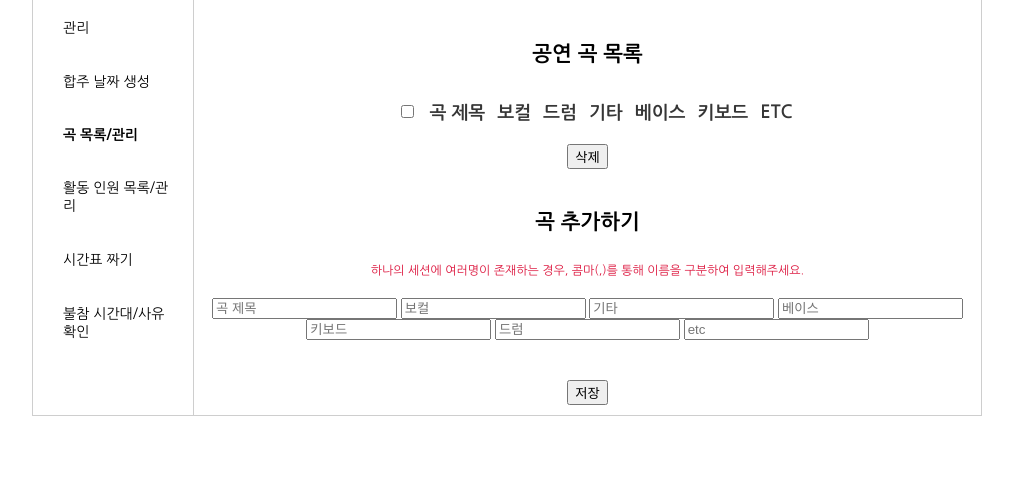
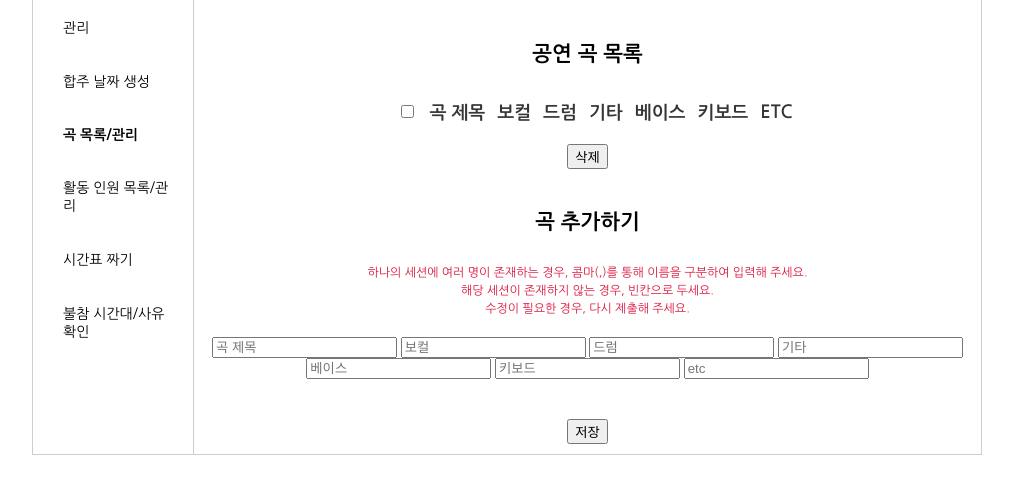
Before and after one commit to john8707/banhyang-web2, a Django app: template banhyang/practice/templates/song_list.html in a window 1280 px wide. Shown: the part 189-683 px from the top of the page, without its empty margins (133-1146 px from the left). Run offline with Django 3.2, Linux system fonts and the light colour scheme; the template is opened without the code that fills it: values that come from a table or form of the project are taken from there, others are empty; parts of the project's set-up code (start-up, migrations or seed data) failed here and were passed over.

Commit message:
FEAT 곡 목록에서 세션 수정 기능

```diff
--- a/banhyang/practice/forms.py
+++ b/banhyang/practice/forms.py
@@ -55,20 +55,16 @@ class SongSessionField(forms.CharField):
 class SongAddForm(forms.Form):
     song_name = forms.CharField(required=True, widget=forms.TextInput(attrs={'placeholder' : '곡 제목'}))
     vocals = SongSessionField(required=False, widget=forms.TextInput(attrs={'placeholder' : '보컬'}))
+    drums = SongSessionField(required=False, widget=forms.TextInput(attrs={'placeholder' : '드럼'}))
     guitars = SongSessionField(required=False, widget=forms.TextInput(attrs={'placeholder' : '기타'}))
     bass = SongSessionField(required=False, widget=forms.TextInput(attrs={'placeholder' : '베이스'}))
     keyboards = SongSessionField(required=False, widget=forms.TextInput(attrs={'placeholder' : '키보드'}))
-    drums = SongSessionField(required=False, widget=forms.TextInput(attrs={'placeholder' : '드럼'}))
 
     etc = SongSessionField(required=False ,widget=forms.TextInput(attrs={'placeholder' : 'etc'}))
 
     def clean(self):
         form_data = self.cleaned_data
         try:
-            song_exist = SongData.objects.filter(songname=form_data['song_name'])
-            if song_exist:
-                raise ValidationError('해당 곡이 이미 존재합니다.')
-
             for key,values in form_data.items():
                 if key != "song_name" and values:
                     user_objects = [PracticeUser.objects.get(username=x.strip()) for x in values if x]
--- a/banhyang/practice/templates/song_list.html
+++ b/banhyang/practice/templates/song_list.html
@@ -55,7 +55,11 @@
     곡 추가하기
 </div>
 <div id="practice_info">
-    <span style="color: crimson;">하나의 세션에 여러명이 존재하는 경우, 콤마(,)를 통해 이름을 구분하여 입력해주세요.</span>
+    <span style="color: crimson; line-height: 1.5;">
+        하나의 세션에 여러 명이 존재하는 경우, 콤마(,)를 통해 이름을 구분하여 입력해 주세요. <br>
+        해당 세션이 존재하지 않는 경우, 빈칸으로 두세요. <br>
+        수정이 필요한 경우, 다시 제출해 주세요. <br>
+    </span>
 </div>
 
 <form method="post" autocomplete="off" class="song_form">
--- a/banhyang/practice/views.py
+++ b/banhyang/practice/views.py
@@ -195,6 +195,8 @@ def song_list(request):
         # forms에서 validation 진행
         if form.is_valid():
             f = form.cleaned_data
+            SongData.objects.filter(songname=f['song_name']).delete()
+
             # 곡의 제목부터 저장
             s = SongData(songname=f['song_name'])
             s.save()
```
